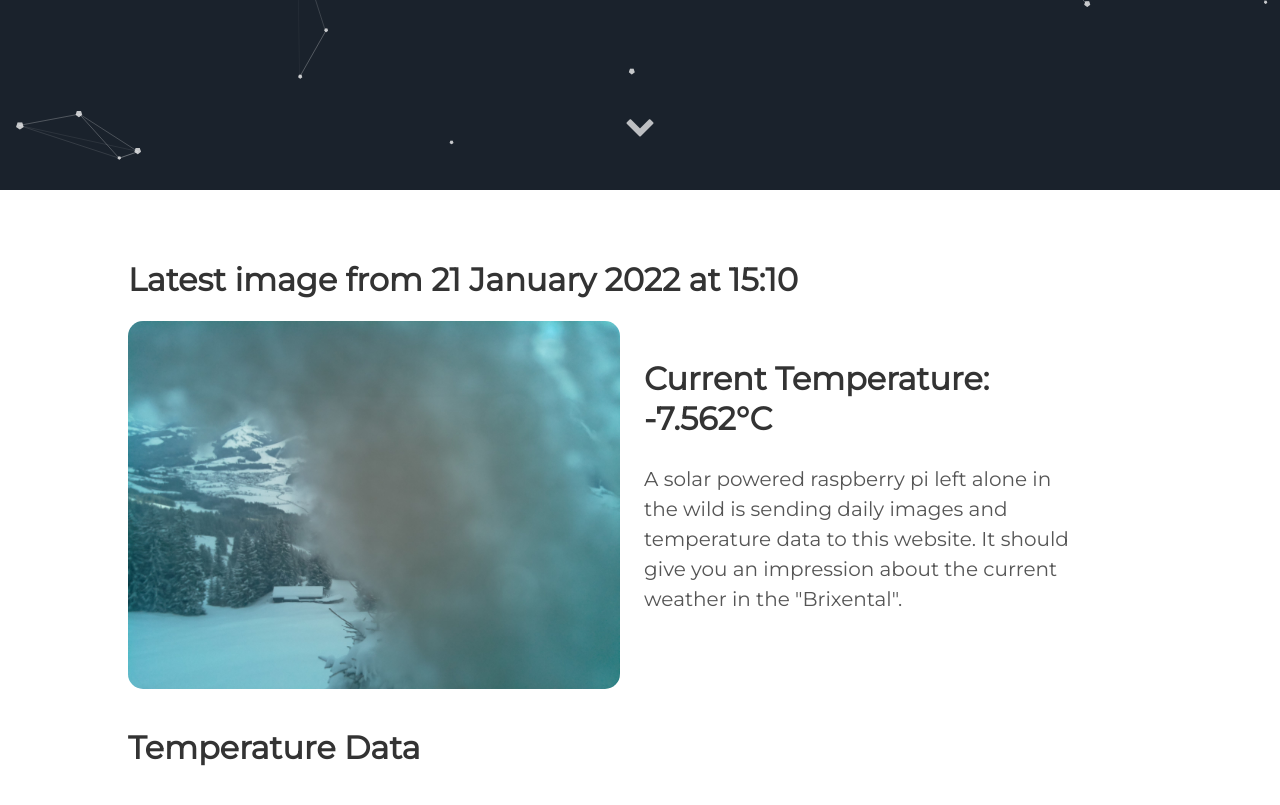
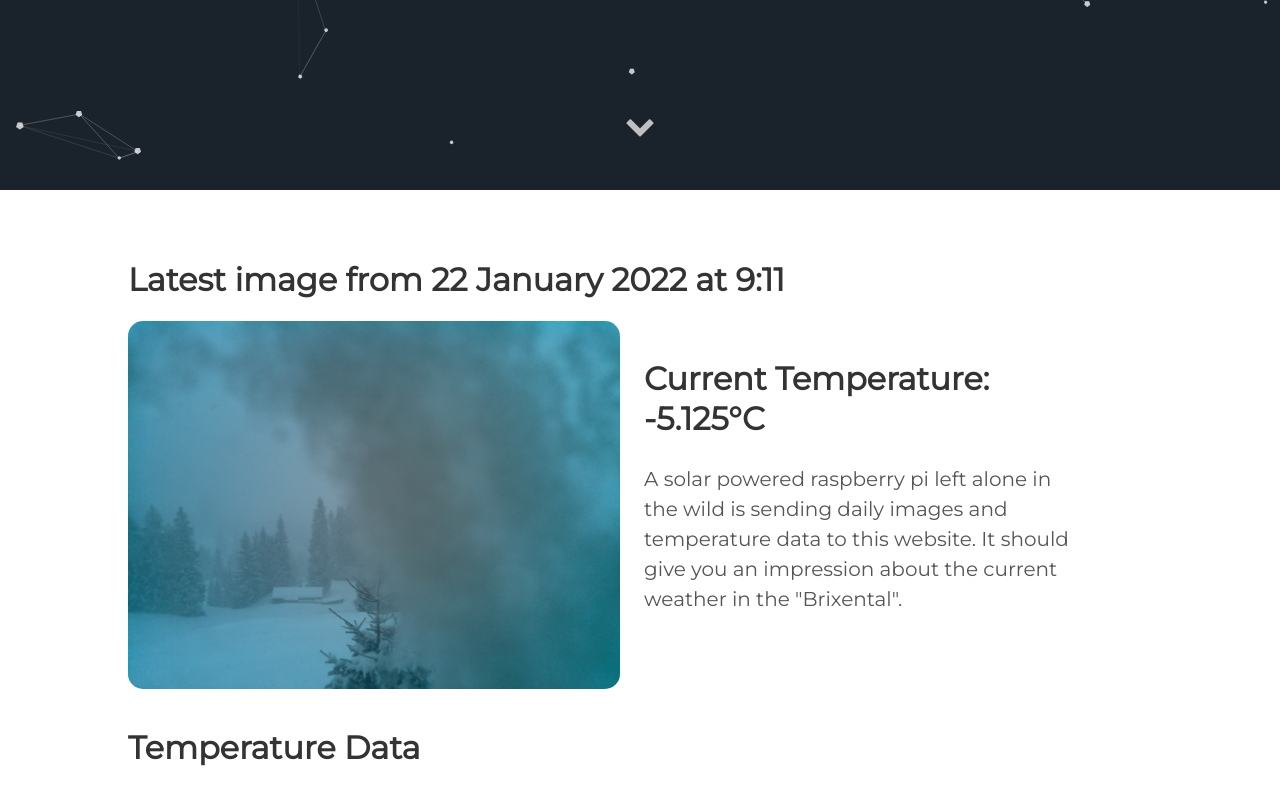
Before and after one commit to vektorious/vektorious.github.io, a Jekyll site: the page built from resources/huette.md, in a window 1280 px wide and 900 px high, scrolled down 710 px. Shown: the top 805 px of the window. Built offline with Jekyll 4.4.1, drawn with Linux system fonts in a browser that asks for light colours.

Commit message:
I'm a bot beep boop

```diff
--- a/resources/huette.md
+++ b/resources/huette.md
@@ -6,13 +6,13 @@
 description: 'Live image from the Austrian alps'
 twitter_text: ' '
 ---
-## Latest image from 21 January 2022 at 15:10
+## Latest image from 22 January 2022 at  9:11
 <div class="huette">
   <div class="huette-image">
     <img src="{{ "/assets/img/huette.jpg" | prepend: site.baseurl }}">
   </div>
   <div class="huette-text">
-        <h2>Current Temperature: -7.562°C</h2>
+        <h2>Current Temperature: -5.125°C</h2>
         <p>A solar powered raspberry pi left alone in the wild is sending daily images and temperature data to this website. It should give you an impression about the current weather in the "Brixental".</p>
 
   </div>
```
Also changed, not shown: rpi-script/2022-01-22_090936.txt (renamed from rpi-script/2022-01-21_150934.txt, +5 -5 lines), rpi-script/huette.md (+2 -2 lines), assets/img/huette.jpg, assets/img/temp_plot.png, rpi-script/temp_plot.png, 1 other file.
